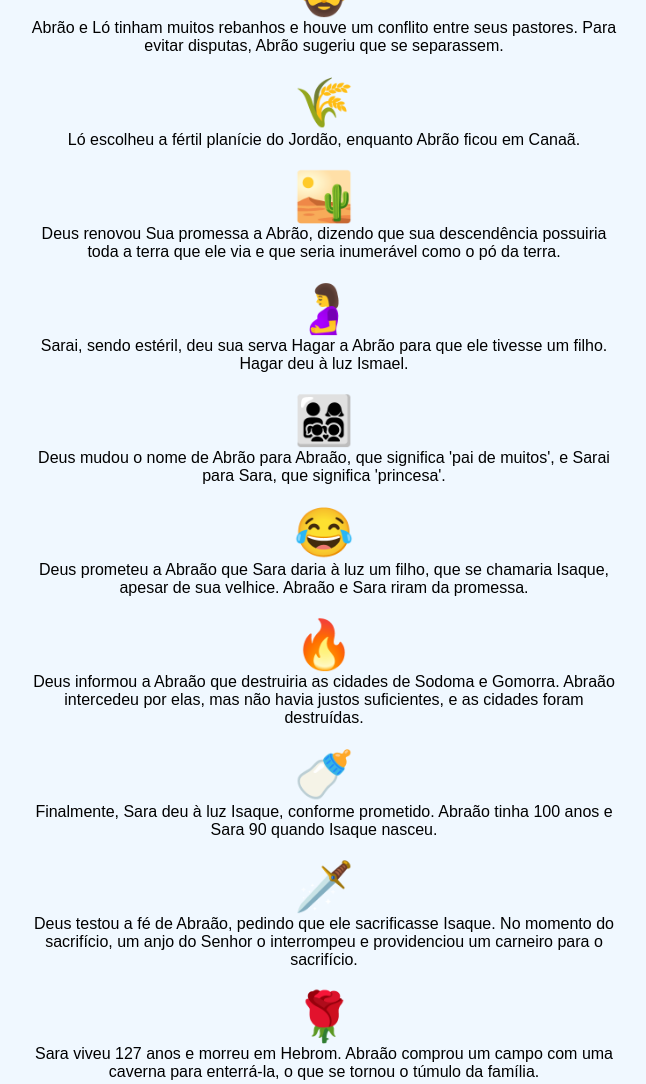
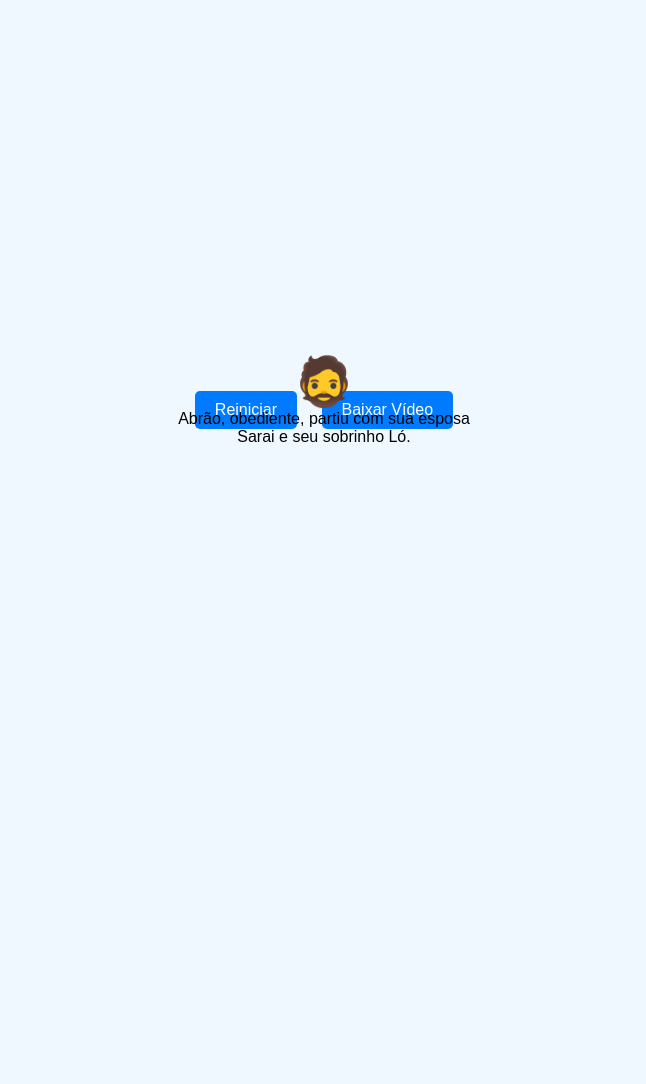
Before and after one commit to Motivamais/V-deo-converter-, a plain HTML site: page Index.html in a window 1280 px wide. Shown: the top 1084 px of the page, without its empty margins (316-962 px from the left). After the commit the page ends 800 px from the top, so only its background shows below. Drawn offline with Linux system fonts and the light colour scheme.

Commit message:
Update Index.html

```diff
--- a/Index.html
+++ b/Index.html
@@ -13,20 +13,31 @@
             align-items: center;
             height: 100vh;
             margin: 0;
+            overflow: hidden;
         }
 
         .container {
             text-align: center;
             width: 80%;
             max-width: 600px;
+            position: relative;
+        }
+
+        .story-item {
+            position: absolute;
+            top: 50%;
+            left: 50%;
+            transform: translate(-50%, -50%);
+            opacity: 0;
+            transition: opacity 1s;
+        }
+
+        .story-item.visible {
+            opacity: 1;
         }
 
         .emoji {
             font-size: 3rem;
-        }
-
-        .story-item {
-            margin: 20px 0;
         }
 
         .buttons {
@@ -57,6 +68,10 @@
             <button onclick="downloadVideo()">Baixar Vídeo</button>
         </div>
     </div>
+    <audio id="backgroundMusic" loop>
+        <source src="https://www.bensound.com/bensound-music/bensound-epic.mp3" type="audio/mpeg">
+        Your browser does not support the audio element.
+    </audio>
     <script>
         const story = [
             { emoji: "🌟", text: "Deus chamou Abrão e disse para ele sair de sua terra natal e ir para uma terra que Ele lhe mostraria." },
@@ -78,18 +93,29 @@
             { emoji: "🕊️", text: "Abraão viveu 175 anos e morreu em boa velhice. Ele foi enterrado junto a Sara na caverna de Macpela." },
         ];
 
+        let currentIndex = 0;
+
         function displayStory() {
             const storyContainer = document.getElementById('story');
             storyContainer.innerHTML = '';
-            story.forEach(item => {
-                const storyItem = document.createElement('div');
-                storyItem.className = 'story-item';
-                storyItem.innerHTML = `<div class="emoji">${item.emoji}</div><div>${item.text}</div>`;
-                storyContainer.appendChild(storyItem);
-            });
+            const storyItem = document.createElement('div');
+            storyItem.className = 'story-item';
+            storyItem.innerHTML = `<div class="emoji">${story[currentIndex].emoji}</div><div>${story[currentIndex].text}</div>`;
+            storyContainer.appendChild(storyItem);
+            setTimeout(() => {
+                storyItem.classList.add('visible');
+                setTimeout(() => {
+                    storyItem.classList.remove('visible');
+                    currentIndex++;
+                    if (currentIndex < story.length) {
+                        setTimeout(displayStory, 1000); // Intervalo entre cenas
+                    }
+                }, 3000); // Duração da exibição de cada cena
+            }, 100);
         }
 
         function restartStory() {
+            currentIndex = 0;
             displayStory();
         }
 
@@ -100,7 +126,10 @@
             link.click();
         }
 
-        document.addEventListener('DOMContentLoaded', displayStory);
+        document.addEventListener('DOMContentLoaded', () => {
+            displayStory();
+            document.getElementById('backgroundMusic').play();
+        });
     </script>
 </body>
 </html>
```
